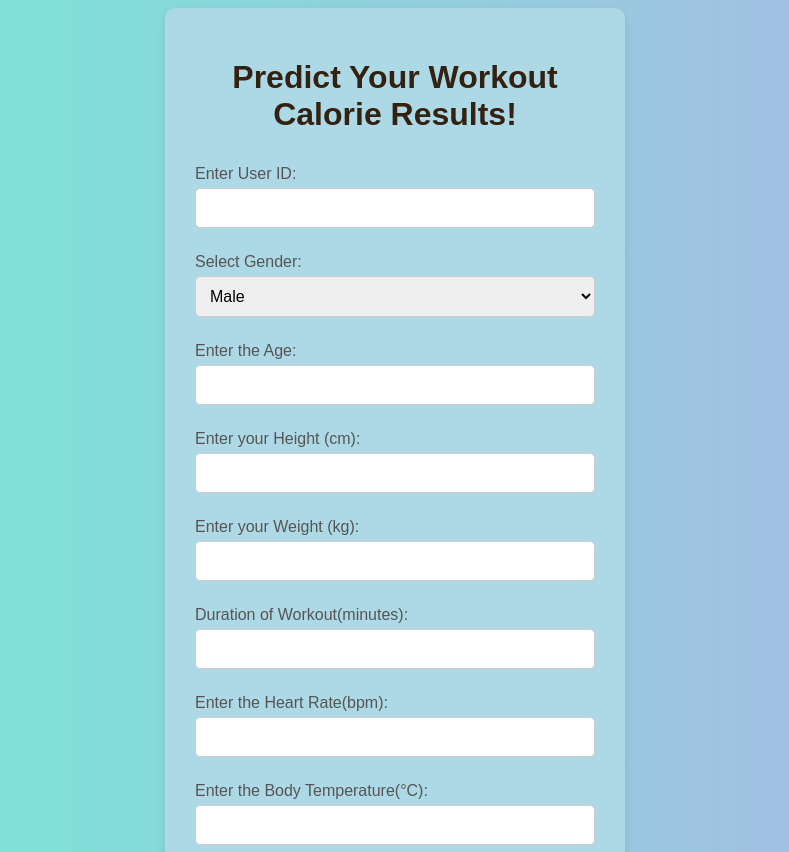
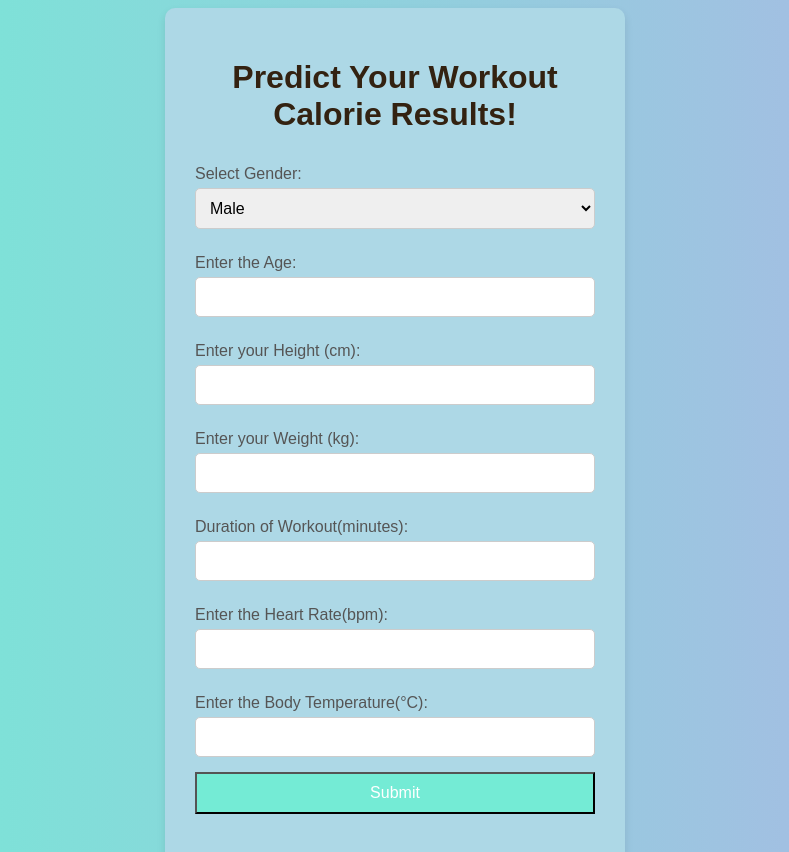
Before and after one commit to Sushant20022/Calories-Burnt-Predictor, a Flask app: template templates/main.html in a window 1280 px wide. Shown: the top 852 px of the page, without its empty margins (245-1034 px from the left). Run offline with Flask 3, Linux system fonts and the light colour scheme; the template is opened without the code that fills it, so the values that code supplies are empty.

Commit message:
Removed USER_ID column

```diff
--- a/Calorie_Predictor_App.egg-info/SOURCES.txt
+++ b/Calorie_Predictor_App.egg-info/SOURCES.txt
@@ -9,7 +9,7 @@ src/__init__.py
 src/exception.py
 src/logger.py
 src/utils.py
-src/Pipelines/Testing_Pipeline.py
+src/Pipelines/Predict_Pipeline.py
 src/Pipelines/Training_Pipeline.py
 src/Pipelines/__init__.py
 src/components/Data_Ingestion.py
--- a/Calorie_Predictor_App.egg-info/requires.txt
+++ b/Calorie_Predictor_App.egg-info/requires.txt
@@ -1,4 +1,3 @@
-pymongo
 numpy
 pandas
 matplotlib
@@ -6,4 +5,5 @@ seaborn
 scikit-learn
 xgboost
 catboost
-dill
+Flask
+pickle
--- a/app.py
+++ b/app.py
@@ -6,13 +6,12 @@ import pandas as pd
 
 app=Flask(__name__)
 
-@app.route('/predict',methods=['GET','POST'])
+@app.route('/',methods=['GET','POST'])
 def index():
     if request.method=='GET':
         return render_template('main.html')
     else:
         data=FormData(
-        User_ID=int(request.form['userId']),
         Gender=request.form['gender'],
         Age=int(request.form['age']),
         Height=float(request.form['height']),
@@ -27,14 +26,6 @@ def index():
         predict_pipeline=Prediction()
         result=predict_pipeline.predict(df)
         return render_template('main.html',calories=result[0])
-
-@app.route('/')
-def home():
-    return "<h1>This is the WEB APP to predict the Calories you Burnt</h1>"
-
-
-
-
 if __name__=="__main__":
     try:
         app.run(debug=True)
--- a/requirements.txt
+++ b/requirements.txt
@@ -1,4 +1,3 @@
-pymongo
 numpy
 pandas
 matplotlib
@@ -6,6 +5,6 @@ seaborn
 scikit-learn
 xgboost
 catboost
-dill
 Flask
+pickle
 -e .
--- a/src/Pipelines/Predict_Pipeline.py
+++ b/src/Pipelines/Predict_Pipeline.py
@@ -21,7 +21,6 @@ class Prediction:
 
 class FormData:
     def __init__(self,
-    User_ID:int,
     Gender:str,
     Age: int,
     Height:float,
@@ -29,7 +28,7 @@ class FormData:
     Duration:float,
     Heart_Rate:float,
     Body_Temp:float ):
-        self.User_ID=User_ID
+
         self.Gender=Gender
         self.Age=Age
         self.Height=Height
@@ -42,7 +41,6 @@ class FormData:
     def convert_to_Dataframe(self):
         try:
              custom_dict={
-             "User_ID":[self.User_ID],
              "Gender":[self.Gender],
              "Age":[self.Age],
              "Height":[self.Height],
--- a/src/components/Data_Ingestion.py
+++ b/src/components/Data_Ingestion.py
@@ -28,7 +28,7 @@ class IngestionMain:
             logging.info("Read the Dataset")
 
             logging.info(f"Dataset columns: {df.columns.tolist()}")
-
+            df.drop(columns='User_ID',inplace=True)
             # Creating Train.csv Folder in directory
             os.makedirs(os.path.dirname(self.ingestion_path.train_data_path), exist_ok=True)
             df.to_csv(self.ingestion_path.original_data_path, index=False, header=True)
--- a/src/components/Data_Transformation.py
+++ b/src/components/Data_Transformation.py
@@ -23,7 +23,7 @@ class Transformer:
 
     def TransformerFunction(self):
         try:
-            numerical_columns = ['User_ID', 'Age', 'Height', 'Weight', 'Duration', 'Heart_Rate', 'Body_Temp']
+            numerical_columns = ['Age', 'Height', 'Weight', 'Duration', 'Heart_Rate', 'Body_Temp']
             categorical_columns = ['Gender']
 
             logging.info(f"Categorical columns: {categorical_columns}")
--- a/templates/main.html
+++ b/templates/main.html
@@ -63,8 +63,6 @@
     <div class="container">
         <h1>Predict Your Workout Calorie Results!</h1>
         <form action={{url_for('index')}} method="POST">
-            <label for="userId">Enter User ID:</label>
-            <input type="text" id="userId" name="userId" required>
 
             <label for="gender">Select Gender:</label>
             <select id="gender" name="gender" required>
```
Also changed, not shown: 1 other file.
